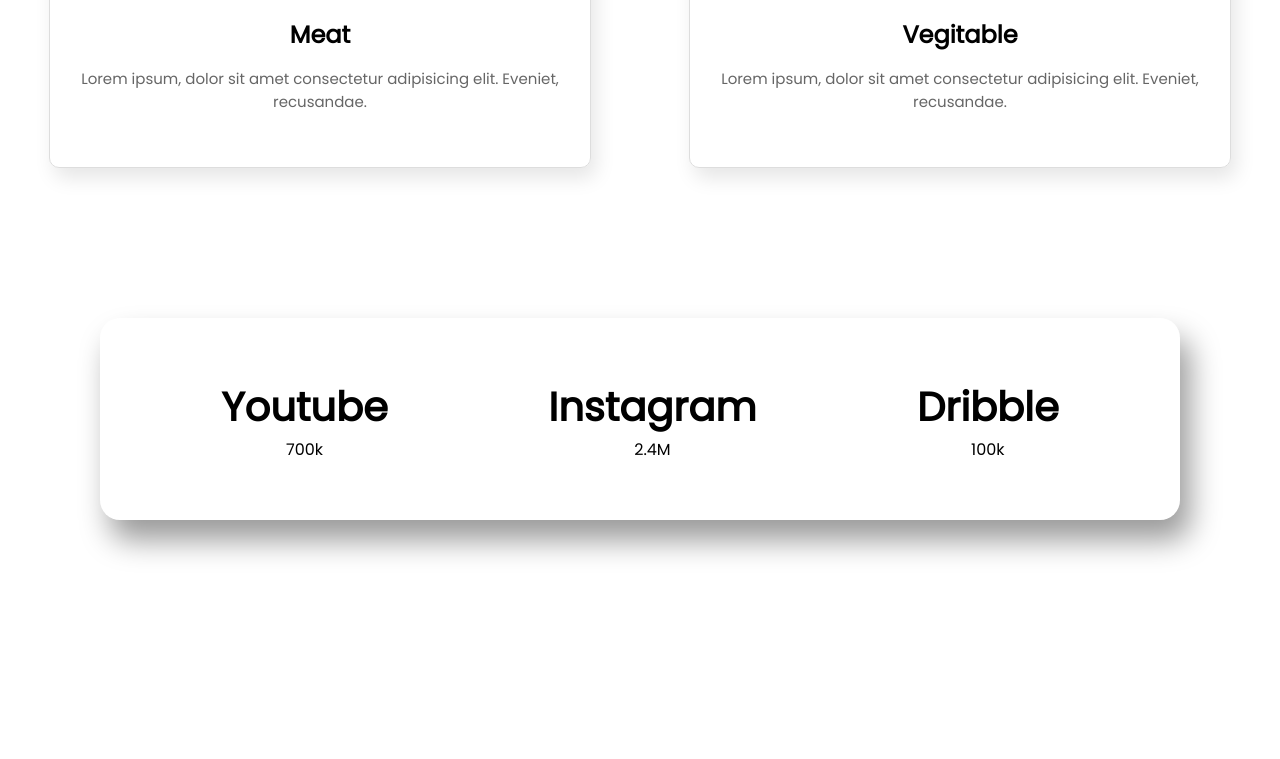
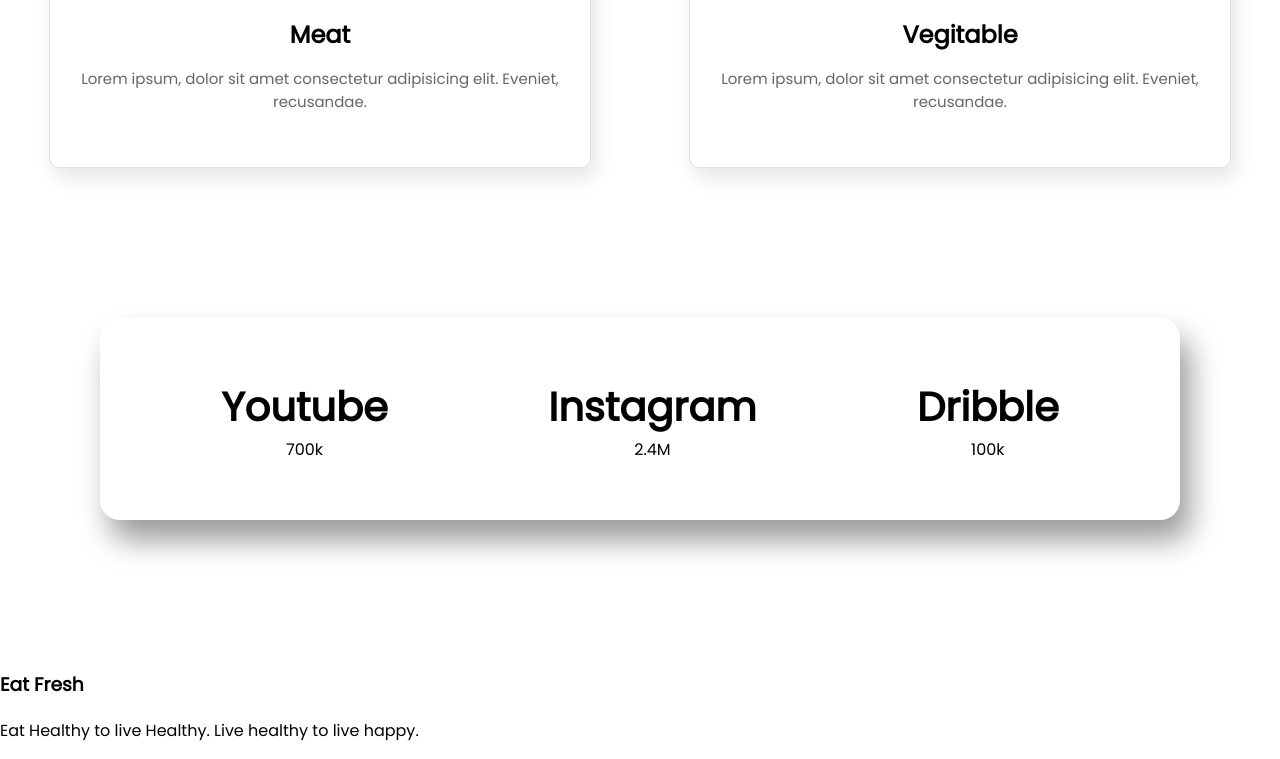
Before and after one commit to dev-kishor138/fresh-food, a plain HTML site: page index.html in a window 1280 px wide. Shown: the part 2183-2942 px from the top of the page. Before the commit the page ends 2853 px from the top, so only its background shows below. Drawn offline with Linux system fonts and the light colour scheme.

Commit message:
seventh comit

```diff
--- a/index.html
+++ b/index.html
@@ -87,6 +87,12 @@
         </div>
     </section>
 
+    <!-- Footer -->
+    <footer>
+        <h3><span>Eat</span> Fresh</h3>
+        <p>Eat Healthy to live Healthy. Live healthy to live happy.</p>
+    </footer>
+
 
 </body>
 </html>
```
